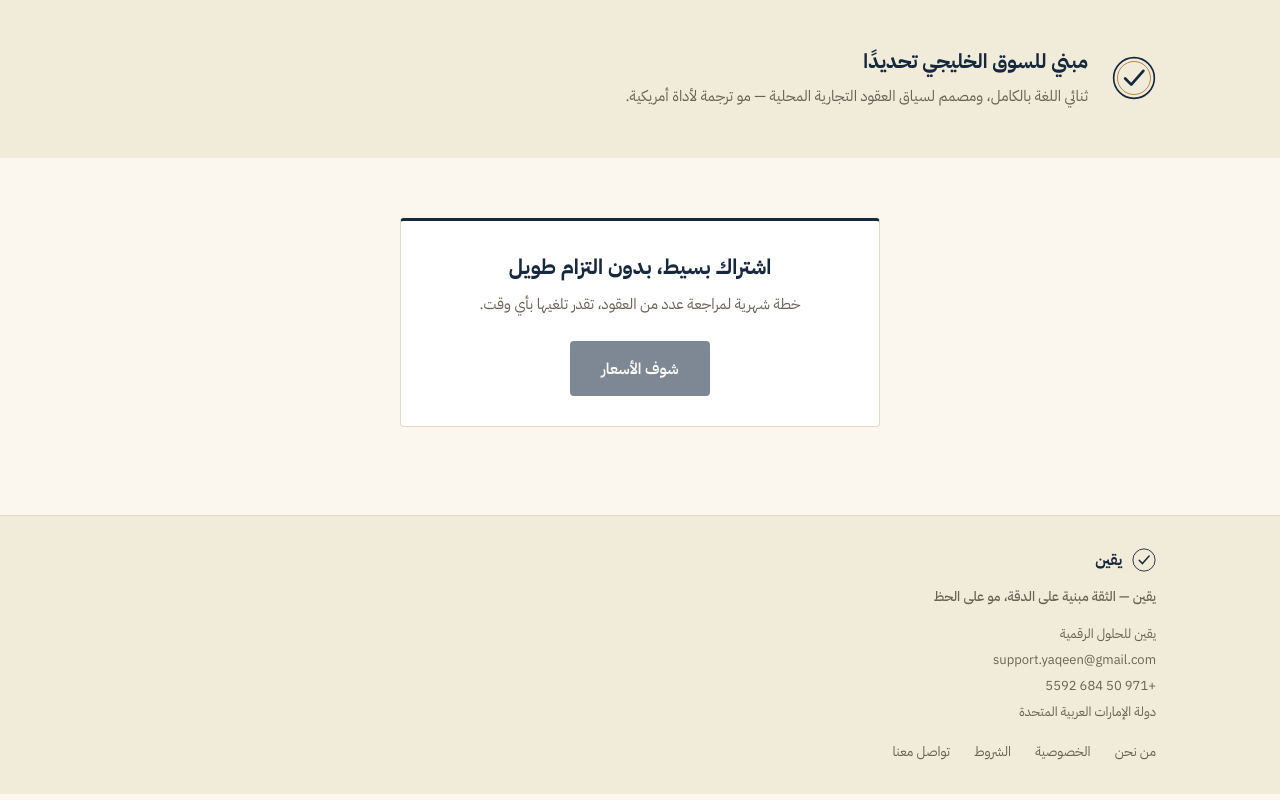
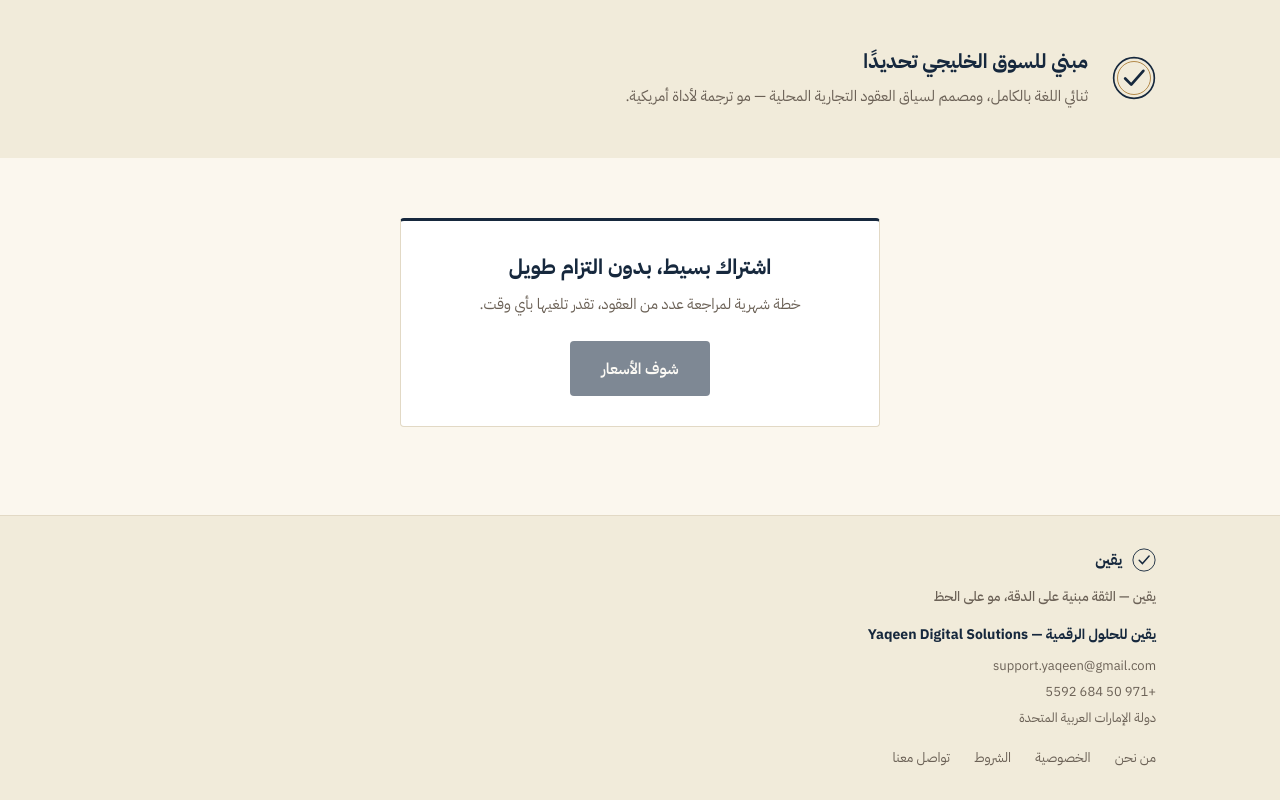
Before and after one commit to yaqeen-tools/yaqeen-app, a Next.js app: page / in a window 1280 px wide. Shown: the part 1085-1885 px from the top of the page. Built offline with nearby package versions, Linux system fonts and the light colour scheme.

Commit message:
style: bold bilingual company name above footer contact info

```diff
--- a/app/page.tsx
+++ b/app/page.tsx
@@ -166,7 +166,9 @@ export default function Home() {
           </div>
           <div style={{ fontSize: 13.5, color: 'var(--muted)', marginBottom: 14, fontWeight: 500 }}>{t.footer_tag}</div>
           <div style={{ fontSize: 13, color: 'var(--muted)', marginBottom: 16, lineHeight: 2 }}>
-            <div>{lang === 'ar' ? COMPANY.nameFullAr : COMPANY.nameFullEn}</div>
+            <div style={{ fontWeight: 700, color: 'var(--navy)', fontSize: 14, marginBottom: 4 }}>
+              {COMPANY.nameFullAr} — {COMPANY.nameFullEn}
+            </div>
             <div>{COMPANY.email}</div>
             <div>{COMPANY.phone}</div>
             <div>{lang === 'ar' ? COMPANY.addressAr : COMPANY.addressEn}</div>
```
